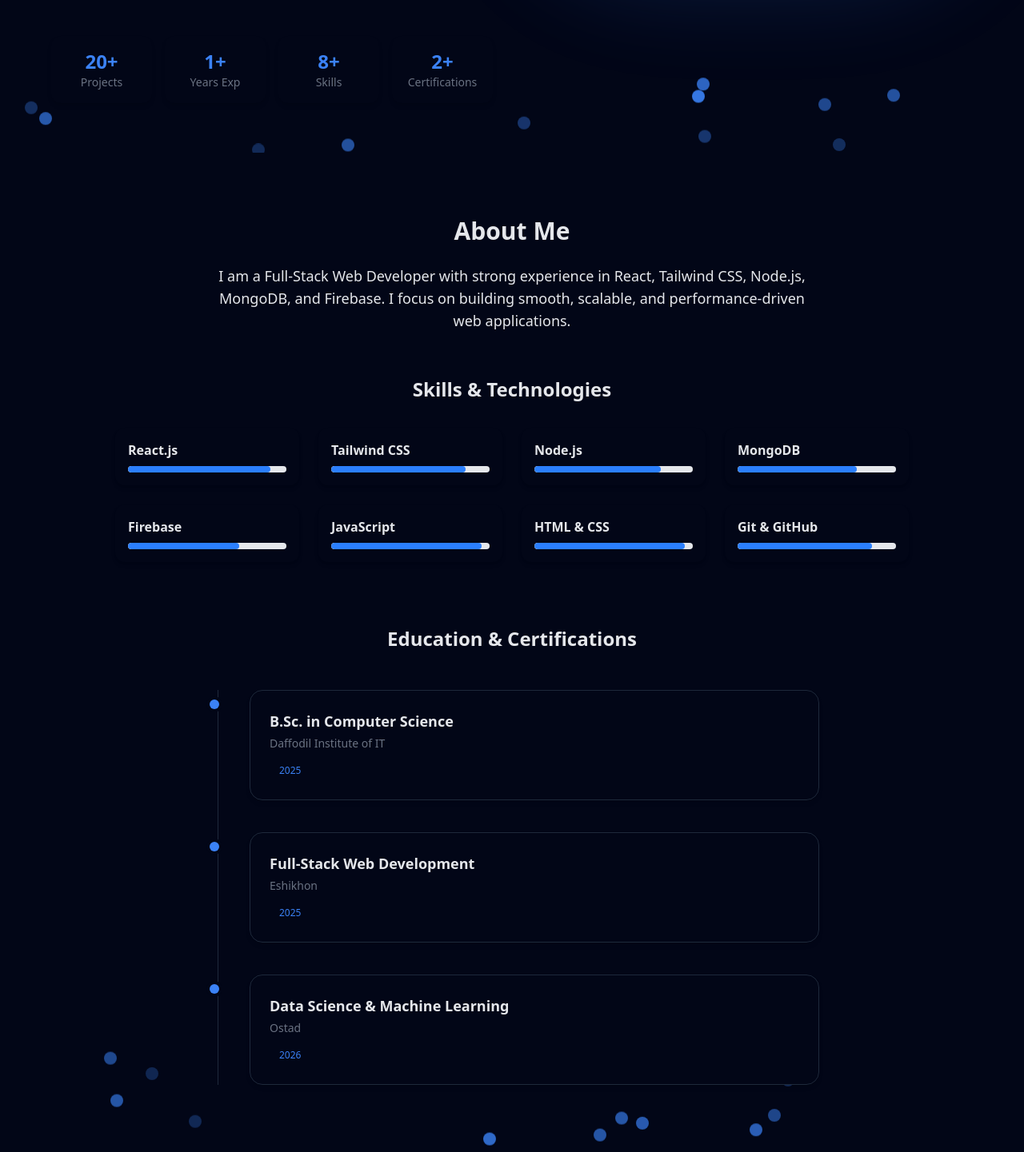
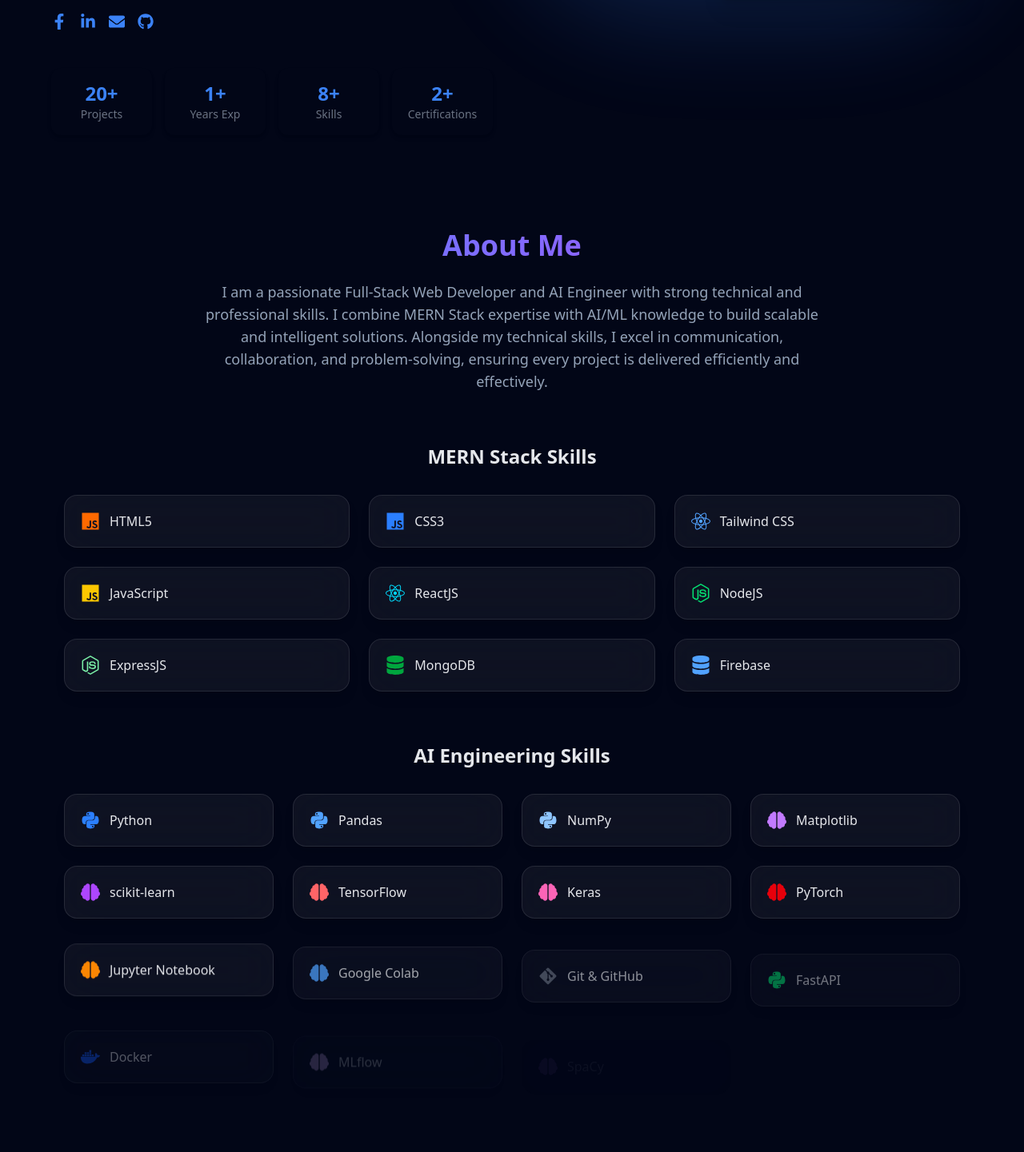
Before and after one commit to rafiahmedrizvee/my-portfolio, a React (Vite) app: page / in a window 1280 px wide. Shown: the part 609-2050 px from the top of the page at 80% size. Built offline with nearby package versions, Linux system fonts and the light colour scheme.

Commit message:
update portfolio

```diff
--- a/src/components/About.jsx
+++ b/src/components/About.jsx
@@ -1,232 +1,169 @@
 import { useEffect, useRef } from "react";
 import { gsap } from "gsap";
 import { ScrollTrigger } from "gsap/ScrollTrigger";
+import {
+  FaReact,
+  FaNodeJs,
+  FaDatabase,
+  FaJs,
+  FaPython,
+  FaDocker,
+  FaBrain,
+  FaGitAlt,
+  FaUsers,
+  FaLightbulb,
+  FaComments,
+  FaProjectDiagram,
+} from "react-icons/fa";
 
 gsap.registerPlugin(ScrollTrigger);
 
 export default function About() {
   const sectionRef = useRef(null);
-  const skillRefs = useRef([]);
+  const mernRefs = useRef([]);
+  const aiRefs = useRef([]);
+  const softRefs = useRef([]);
   const educationRefs = useRef([]);
-  const bubblesRef = useRef(null);
 
   useEffect(() => {
     const ctx = gsap.context(() => {
-      // Section title + intro
-      gsap.from(".about-animate", {
-        scrollTrigger: {
-          trigger: sectionRef.current,
-          start: "top 80%",
-        },
-        opacity: 0,
-        y: 40,
+      gsap.fromTo(
+        ".about-animate",
+        { opacity: 0, y: 40 },
+        {
+          opacity: 1,
+          y: 0,
           duration: 1,
-        stagger: 0.2,
+          stagger: 0.15,
           ease: "power3.out",
-      });
-
-      // Skill bars animation
-      skillRefs.current.forEach((el) => {
-        const value = el.dataset.level;
-
-        gsap.fromTo(
-          el,
-          { width: "0%" },
-          {
-            width: value,
-            duration: 1.5,
-            ease: "power3.out",
-            scrollTrigger: {
-              trigger: el,
-              start: "top 85%",
-            },
+          scrollTrigger: { trigger: sectionRef.current, start: "top 80%" },
         }
       );
-      });
 
-      // Education cards
-      gsap.from(educationRefs.current, {
-        scrollTrigger: {
-          trigger: ".education-section",
-          start: "top 80%",
-        },
+      [mernRefs.current, aiRefs.current, softRefs.current, educationRefs.current].forEach((arr) => {
+        gsap.from(arr, {
           opacity: 0,
           y: 30,
-        duration: 0.8,
-        stagger: 0.2,
+          duration: 1,
+          stagger: 0.15,
           ease: "power3.out",
+          scrollTrigger: { trigger: sectionRef.current, start: "top 85%" },
         });
-
-      // Bubbles animation
-      gsap.utils.toArray(".bubble").forEach((bubble) => {
-        gsap.fromTo(
-          bubble,
-          { y: "100%", opacity: 0 },
-          {
-            y: "-20%",
-            opacity: 1,
-            duration: gsap.utils.random(6, 12),
-            repeat: -1,
-            ease: "sine.inOut",
-            delay: gsap.utils.random(0, 3),
-          }
-        );
       });
     }, sectionRef);
 
-    return () => ctx.revert(); // cleanup
+    return () => ctx.revert();
   }, []);
 
-  // Generate bubbles
-  const bubbleCount = 15;
-  const bubbles = Array.from({ length: bubbleCount }).map((_, i) => (
-    <span
-      key={i}
-      className="bubble absolute w-4 h-4 bg-[var(--accent)] rounded-full opacity-30"
-      style={{
-        left: `${Math.random() * 95}%`,
-        bottom: `${Math.random() * 10}%`,
-      }}
-    />
-  ));
+  const mernSkills = [
+    { name: "HTML5", icon: <FaJs className="text-orange-500 text-2xl" /> },
+    { name: "CSS3", icon: <FaJs className="text-blue-500 text-2xl" /> },
+    { name: "Tailwind CSS", icon: <FaReact className="text-blue-400 text-2xl" /> },
+    { name: "JavaScript", icon: <FaJs className="text-yellow-400 text-2xl" /> },
+    { name: "ReactJS", icon: <FaReact className="text-cyan-400 text-2xl" /> },
+    { name: "NodeJS", icon: <FaNodeJs className="text-green-400 text-2xl" /> },
+    { name: "ExpressJS", icon: <FaNodeJs className="text-green-300 text-2xl" /> },
+    { name: "MongoDB", icon: <FaDatabase className="text-green-600 text-2xl" /> },
+    { name: "Firebase", icon: <FaDatabase className="text-blue-400 text-2xl" /> },
+  ];
+
+  const aiSkills = [
+    { name: "Python", icon: <FaPython className="text-blue-500 text-2xl" /> },
+    { name: "Pandas", icon: <FaPython className="text-blue-400 text-2xl" /> },
+    { name: "NumPy", icon: <FaPython className="text-blue-300 text-2xl" /> },
+    { name: "Matplotlib", icon: <FaBrain className="text-purple-400 text-2xl" /> },
+    { name: "scikit-learn", icon: <FaBrain className="text-purple-500 text-2xl" /> },
+    { name: "TensorFlow", icon: <FaBrain className="text-red-400 text-2xl" /> },
+    { name: "Keras", icon: <FaBrain className="text-pink-400 text-2xl" /> },
+    { name: "PyTorch", icon: <FaBrain className="text-red-600 text-2xl" /> },
+    { name: "Jupyter Notebook", icon: <FaBrain className="text-orange-400 text-2xl" /> },
+    { name: "Google Colab", icon: <FaBrain className="text-blue-400 text-2xl" /> },
+    { name: "Git & GitHub", icon: <FaGitAlt className="text-gray-500 text-2xl" /> },
+    { name: "FastAPI", icon: <FaPython className="text-green-400 text-2xl" /> },
+    { name: "Docker", icon: <FaDocker className="text-blue-600 text-2xl" /> },
+    { name: "MLflow", icon: <FaBrain className="text-purple-300 text-2xl" /> },
+    { name: "SpaCy", icon: <FaBrain className="text-purple-400 text-2xl" /> },
+    { name: "OpenAI", icon: <FaBrain className="text-purple-500 text-2xl" /> },
+    { name: "LangChain", icon: <FaBrain className="text-purple-600 text-2xl" /> },
+    { name: "Postman", icon: <FaBrain className="text-orange-500 text-2xl" /> },
+    { name: "Swagger (OpenAPI)", icon: <FaBrain className="text-blue-500 text-2xl" /> },
+  ];
+
+  const softSkills = [
+    { name: "Problem Solving", icon: <FaLightbulb className="text-yellow-400 text-2xl" /> },
+    { name: "Team Collaboration", icon: <FaUsers className="text-green-400 text-2xl" /> },
+    { name: "Effective Communication", icon: <FaComments className="text-blue-400 text-2xl" /> },
+    { name: "Project Management", icon: <FaProjectDiagram className="text-purple-400 text-2xl" /> },
+    { name: "Adaptability", icon: <FaBrain className="text-pink-400 text-2xl" /> },
+  ];
+
+  const education = [
+    { title: "B.Sc. in Computer Science", institution: "Daffodil Institute of IT", year: "2025" },
+    { title: "Full-Stack Web Development", institution: "Eshikhon", year: "2025" },
+    { title: "Data Science & Machine Learning", institution: "Ostad", year: "2026" },
+    { title: "AI Engineering Certification", institution: "Ostad / Coursera", year: "2026" },
+  ];
 
   return (
-    <section
-      id="about"
-      ref={sectionRef}
-      className="relative max-w-5xl mx-auto py-20 px-4 overflow-hidden"
-    >
-      {/* Bubbles */}
-      <div ref={bubblesRef} className="absolute inset-0 pointer-events-none">
-        {bubbles}
-      </div>
-
-      <h2 className="about-animate text-3xl font-bold text-center mb-6">
+    <section id="about" ref={sectionRef} className="relative max-w-6xl mx-auto py-24 px-4">
+      <h2 className="about-animate text-4xl font-bold text-center mb-6 bg-gradient-to-r from-[var(--accent)] to-purple-500 bg-clip-text text-transparent">
         About Me
       </h2>
 
-      <p className="about-animate text-lg text-center max-w-3xl mx-auto mb-14">
-        I am a Full-Stack Web Developer with strong experience in React, Tailwind
-        CSS, Node.js, MongoDB, and Firebase. I focus on building smooth,
-        scalable, and performance-driven web applications.
+      <p className="about-animate text-lg text-center text-muted max-w-3xl mx-auto mb-16">
+        I am a passionate Full-Stack Web Developer and AI Engineer with strong technical and professional skills. I combine MERN Stack expertise with AI/ML knowledge to build scalable and intelligent solutions. Alongside my technical skills, I excel in communication, collaboration, and problem-solving, ensuring every project is delivered efficiently and effectively.
       </p>
 
-      {/* Skills */}
+      {/* MERN Stack */}
       <div className="mb-16">
-        <h3 className="about-animate text-2xl font-semibold text-center mb-8">
-          Skills & Technologies
-        </h3>
+        <h3 className="about-animate text-2xl font-semibold text-center mb-8">MERN Stack Skills</h3>
+        <div className="grid grid-cols-1 sm:grid-cols-2 md:grid-cols-3 gap-6">
+          {mernSkills.map((skill, i) => (
+            <div key={i} ref={(el) => (mernRefs.current[i] = el)} className="about-animate group backdrop-blur-xl bg-white/5 border border-white/10 rounded-2xl p-5 shadow-lg hover:shadow-2xl hover:-translate-y-1 transition-all flex items-center gap-3">
+              {skill.icon}
+              <h4 className="font-medium">{skill.name}</h4>
+            </div>
+          ))}
+        </div>
+      </div>
 
-        <div className="grid grid-cols-2 md:grid-cols-4 gap-6">
-          {[
-            { name: "React.js", level: "90%" },
-            { name: "Tailwind CSS", level: "85%" },
-            { name: "Node.js", level: "80%" },
-            { name: "MongoDB", level: "75%" },
-            { name: "Firebase", level: "70%" },
-            { name: "JavaScript", level: "95%" },
-            { name: "HTML & CSS", level: "95%" },
-            { name: "Git & GitHub", level: "85%" },
-          ].map((skill, i) => (
-            <div key={i} className="bg-[var(--card)] p-4 rounded-xl shadow-md">
-              <h4 className="font-semibold mb-2">{skill.name}</h4>
+      {/* AI Engineering */}
+      <div className="mb-16">
+        <h3 className="about-animate text-2xl font-semibold text-center mb-8">AI Engineering Skills</h3>
+        <div className="grid grid-cols-1 sm:grid-cols-2 md:grid-cols-3 lg:grid-cols-4 gap-6">
+          {aiSkills.map((skill, i) => (
+            <div key={i} ref={(el) => (aiRefs.current[i] = el)} className="about-animate group backdrop-blur-xl bg-white/5 border border-white/10 rounded-2xl p-5 shadow-lg hover:shadow-2xl hover:-translate-y-1 transition-all flex items-center gap-3">
+              {skill.icon}
+              <h4 className="font-medium">{skill.name}</h4>
+            </div>
+          ))}
+        </div>
+      </div>
 
-              <div className="bg-gray-200 h-2 rounded-full overflow-hidden">
-                <div
-                  ref={(el) => (skillRefs.current[i] = el)}
-                  data-level={skill.level}
-                  className="h-2 bg-blue-500 rounded-full"
-                  style={{ width: "0%" }}
-                />
-              </div>
+      {/* Soft Skills */}
+      <div className="mb-16">
+        <h3 className="about-animate text-2xl font-semibold text-center mb-8">Soft Skills</h3>
+        <div className="grid grid-cols-1 sm:grid-cols-2 md:grid-cols-3 gap-6">
+          {softSkills.map((skill, i) => (
+            <div key={i} ref={(el) => (softRefs.current[i] = el)} className="about-animate group backdrop-blur-xl bg-white/5 border border-white/10 rounded-2xl p-5 shadow-lg hover:shadow-2xl hover:-translate-y-1 transition-all flex items-center gap-3">
+              {skill.icon}
+              <h4 className="font-medium">{skill.name}</h4>
             </div>
           ))}
         </div>
       </div>
 
       {/* Education */}
-      <div className="education-section mt-20">
-        <h3 className="text-2xl font-semibold text-center mb-12">
-          Education & Certifications
-        </h3>
-
-        <div className="relative max-w-3xl mx-auto">
-          {/* Vertical line */}
-          <div className="absolute left-4 top-0 h-full w-px bg-[var(--border)]" />
-
-          <div className="space-y-10">
-            {[
-              {
-                title: "B.Sc. in Computer Science",
-                institution: "Daffodil Institute of IT",
-                year: "2025",
-              },
-              {
-                title: "Full-Stack Web Development",
-                institution: "Eshikhon",
-                year: "2025",
-              },
-              {
-                title: "Data Science & Machine Learning",
-                institution: "Ostad",
-                year: "2026",
-              },
-            ].map((edu, i) => (
-              <div
-                key={i}
-                ref={(el) => (educationRefs.current[i] = el)}
-                className="relative pl-14 group"
-              >
-                {/* Dot */}
-                <span
-                  className="
-                    absolute left-[6px] top-3
-                    w-3 h-3
-                    rounded-full
-                    bg-[var(--accent)]
-                    ring-4 ring-[var(--card)]
-                    transition-transform
-                    duration-300
-                    group-hover:scale-125
-                  "
-                />
-
-                {/* Card */}
-                <div
-                  className="
-                    bg-[var(--card)]
-                    backdrop-blur
-                    border border-[var(--border)]
-                    rounded-2xl
-                    p-6
-                    shadow-md
-                    transition-all
-                    duration-300
-                    group-hover:-translate-y-1
-                    group-hover:shadow-xl
-                    group-hover:border-[var(--accent)]
-                  "
-                >
+      <div className="education-section">
+        <h3 className="about-animate text-2xl font-semibold text-center mb-12">Education & Certifications</h3>
+        <div className="grid md:grid-cols-2 lg:grid-cols-3 gap-6">
+          {education.map((edu, i) => (
+            <div key={i} ref={(el) => (educationRefs.current[i] = el)} className="about-animate backdrop-blur-xl bg-white/5 border border-white/10 rounded-2xl p-6 shadow-lg hover:shadow-2xl hover:-translate-y-2 transition-all">
               <h4 className="font-semibold text-lg">{edu.title}</h4>
-                  <p className="text-sm text-gray-500 mt-1">{edu.institution}</p>
-                  <span
-                    className="
-                      inline-block
-                      mt-3
-                      text-xs
-                      font-medium
-                      text-[var(--accent)]
-                      bg-[color:var(--accent)/10]
-                      px-3 py-1
-                      rounded-full
-                    "
-                  >
-                    {edu.year}
-                  </span>
-                </div>
+              <p className="text-sm text-muted mt-1">{edu.institution}</p>
+              <span className="inline-block mt-4 text-xs font-medium text-[var(--accent)] bg-[color:var(--accent)/10] px-3 py-1 rounded-full">{edu.year}</span>
             </div>
           ))}
-          </div>
         </div>
       </div>
     </section>
--- a/src/components/Hero.jsx
+++ b/src/components/Hero.jsx
@@ -1,36 +1,48 @@
 import { useEffect, useRef } from "react";
 import { gsap } from "gsap";
 import profile from "../assets/profile.png";
-import resumePDF from "../assets/Mazharul Alam Rafi_CV_Full Stack Web Developer.pdf"; // Add your PDF in /assets
-import { FaFacebookF, FaLinkedinIn, FaGithub, FaEnvelope, FaDownload, FaEye } from "react-icons/fa";
+import resumePDF from "../assets/Mazharul Alam Rafi_CV_Full Stack Web Developer.pdf";
+
+import {
+  FaFacebookF,
+  FaLinkedinIn,
+  FaGithub,
+  FaEnvelope,
+  FaDownload,
+} from "react-icons/fa";
 
 export default function Hero() {
   const heroRef = useRef(null);
   const imageRef = useRef(null);
   const glowRef = useRef(null);
-  const bubblesRef = useRef(null);
 
   useEffect(() => {
     const ctx = gsap.context(() => {
-      // Text animation
-      gsap.from(".hero-animate", {
-        opacity: 0,
-        y: 40,
-        duration: 1,
-        stagger: 0.2,
-        ease: "power3.out",
-      });
+      // FIXED animation (prevents opacity bug)
+      gsap.fromTo(
+        ".hero-animate",
+        { opacity: 0, y: 40 },
+        {
+          opacity: 1,
+          y: 0,
+          duration: 1,
+          stagger: 0.2,
+          ease: "power3.out",
+        }
+      );
 
-      // Image animation
-      gsap.from(imageRef.current, {
-        opacity: 0,
-        scale: 0.85,
-        duration: 1.2,
-        ease: "power3.out",
-        delay: 0.4,
-      });
+      gsap.fromTo(
+        imageRef.current,
+        { opacity: 0, scale: 0.85 },
+        {
+          opacity: 1,
+          scale: 1,
+          duration: 1.2,
+          ease: "power3.out",
+          delay: 0.3,
+        }
+      );
 
-      // Floating glow animation
       gsap.to(glowRef.current, {
         scale: 1.1,
         opacity: 0.25,
@@ -39,78 +51,47 @@
         yoyo: true,
         ease: "sine.inOut",
       });
-
-      // Bubbles animation
-      gsap.utils.toArray(".bubble").forEach((bubble) => {
-        gsap.fromTo(
-          bubble,
-          { y: "100%", opacity: 0 },
-          {
-            y: "-20%",
-            opacity: 1,
-            duration: gsap.utils.random(6, 12),
-            repeat: -1,
-            ease: "sine.inOut",
-            delay: gsap.utils.random(0, 3),
-          }
-        );
-      });
     }, heroRef);
 
     return () => ctx.revert();
   }, []);
 
-  // Generate bubbles
-  const bubbleCount = 12;
-  const bubbles = Array.from({ length: bubbleCount }).map((_, i) => (
-    <span
-      key={i}
-      className="bubble absolute w-4 h-4 bg-[var(--accent)] rounded-full opacity-30"
-      style={{
-        left: `${Math.random() * 90}%`,
-        bottom: `${Math.random() * 10}%`,
-      }}
-    />
-  ));
-
   return (
     <section
       ref={heroRef}
-      className="min-h-screen flex items-center px-4 relative overflow-hidden bg-[var(--background)]"
+      className="min-h-screen flex items-center px-4 pt-24 relative overflow-hidden bg-[var(--background)]"
     >
-      {/* Bubbles */}
-      <div ref={bubblesRef} className="absolute inset-0 pointer-events-none">
-        {bubbles}
-      </div>
+      <div className="max-w-6xl mx-auto grid grid-cols-1 md:grid-cols-2 gap-12 items-center w-full">
 
-      <div className="max-w-6xl mx-auto grid grid-cols-1 md:grid-cols-2 gap-12 items-center w-full relative z-10">
-
-        {/* LEFT: TEXT & CTA */}
+        {/* LEFT CONTENT */}
         <div>
-          <span className="hero-animate text-sm font-semibold text-[var(--accent)] tracking-wide">
-            Full-Stack Web Developer
+          <span className="hero-animate block text-sm font-semibold text-[var(--accent)] tracking-wide opacity-100">
+            MERN Stack Web Developer & AI Engineer
           </span>
 
-          <h1 className="hero-animate mt-3 text-4xl sm:text-5xl lg:text-6xl font-bold leading-tight pt-10">
+          <h1 className="hero-animate mt-3 text-4xl sm:text-5xl lg:text-6xl font-bold leading-tight">
             Hi, I’m <br />
-            <span className="text-[var(--accent)]">Rafi Ahmed Rizvee</span>
+            <span className="text-[var(--accent)]">
+              Rafi Ahmed Rizvee
+            </span>
           </h1>
 
           <p className="hero-animate mt-6 text-lg text-muted max-w-xl">
-            I build modern, scalable, and high-performance web applications
-            using React, MERN stack, and clean UI architecture. Currently
-            exploring Data Science & Machine Learning.
+            I build responsive, scalable web applications using the MERN stack
+            and explore AI-driven solutions to create smarter digital experiences.
+            Passionate about performance, clean code, and modern UI.
           </p>
 
-          {/* Buttons */}
+          {/* BUTTONS */}
           <div className="hero-animate mt-8 flex flex-wrap gap-4">
             <a href="#projects" className="btn-primary">
               View Projects
             </a>
+
             <a href="#contact" className="btn-outline">
               Contact Me
             </a>
-            {/* Resume Buttons */}
+
             <a
               href={resumePDF}
               download
@@ -118,39 +99,62 @@
             >
               <FaDownload /> Download Resume
             </a>
-
           </div>
 
-          {/* Social Links */}
+          {/* SOCIAL LINKS */}
           <div className="hero-animate mt-8 flex gap-4 text-[var(--accent)] text-xl">
-            <a href="https://www.facebook.com/rizvi.roxas" target="_blank" rel="noreferrer" className="hover:text-blue-600 transition">
+            <a
+              href="https://www.facebook.com/rizvi.roxas"
+              target="_blank"
+              rel="noreferrer"
+              className="hover:text-blue-600 transition"
+            >
               <FaFacebookF />
             </a>
-            <a href="www.linkedin.com/in/mazharul-alam-rafi" target="_blank" rel="noreferrer" className="hover:text-blue-500 transition">
+
+            <a
+              href="https://www.linkedin.com/in/mazharul-alam-rafi"
+              target="_blank"
+              rel="noreferrer"
+              className="hover:text-blue-500 transition"
+            >
               <FaLinkedinIn />
             </a>
-            <a href="mailto:mazharulalamrafi@gmail.com" className="hover:text-red-500 transition">
+
+            <a
+              href="mailto:mazharulalamrafi@gmail.com"
+              className="hover:text-red-500 transition"
+            >
               <FaEnvelope />
             </a>
-            <a href="https://github.com/rafiahmedrizvee" target="_blank" rel="noreferrer" className="hover:text-gray-700 transition">
+
+            <a
+              href="https://github.com/rafiahmedrizvee"
+              target="_blank"
+              rel="noreferrer"
+              className="hover:text-gray-700 transition"
+            >
               <FaGithub />
             </a>
           </div>
 
-          {/* Quick Stats / Highlights */}
+          {/* STATS */}
           <div className="hero-animate mt-12 grid grid-cols-2 sm:grid-cols-4 gap-4">
             <div className="bg-[var(--card)] p-4 rounded-xl shadow-md text-center hover:shadow-xl transition-all">
               <h3 className="text-2xl font-bold text-[var(--accent)]">20+</h3>
               <p className="text-sm text-gray-500">Projects</p>
             </div>
+
             <div className="bg-[var(--card)] p-4 rounded-xl shadow-md text-center hover:shadow-xl transition-all">
               <h3 className="text-2xl font-bold text-[var(--accent)]">1+</h3>
               <p className="text-sm text-gray-500">Years Exp</p>
             </div>
+
             <div className="bg-[var(--card)] p-4 rounded-xl shadow-md text-center hover:shadow-xl transition-all">
               <h3 className="text-2xl font-bold text-[var(--accent)]">8+</h3>
               <p className="text-sm text-gray-500">Skills</p>
             </div>
+
             <div className="bg-[var(--card)] p-4 rounded-xl shadow-md text-center hover:shadow-xl transition-all">
               <h3 className="text-2xl font-bold text-[var(--accent)]">2+</h3>
               <p className="text-sm text-gray-500">Certifications</p>
@@ -158,7 +162,7 @@
           </div>
         </div>
 
-        {/* RIGHT: IMAGE */}
+        {/* RIGHT IMAGE */}
         <div className="relative flex justify-center md:justify-end">
           {/* Glow */}
           <div
@@ -173,7 +177,7 @@
           >
             <img
               src={profile}
-              alt="Rafi Ahmed Rizvee - Full Stack Web Developer"
+              alt="Rafi Ahmed Rizvee"
               className="w-full h-full object-cover"
             />
           </div>
```
Also changed, not shown: src/index.css (+32 -0 lines). Lines whose indentation alone changed are shown as unchanged.
